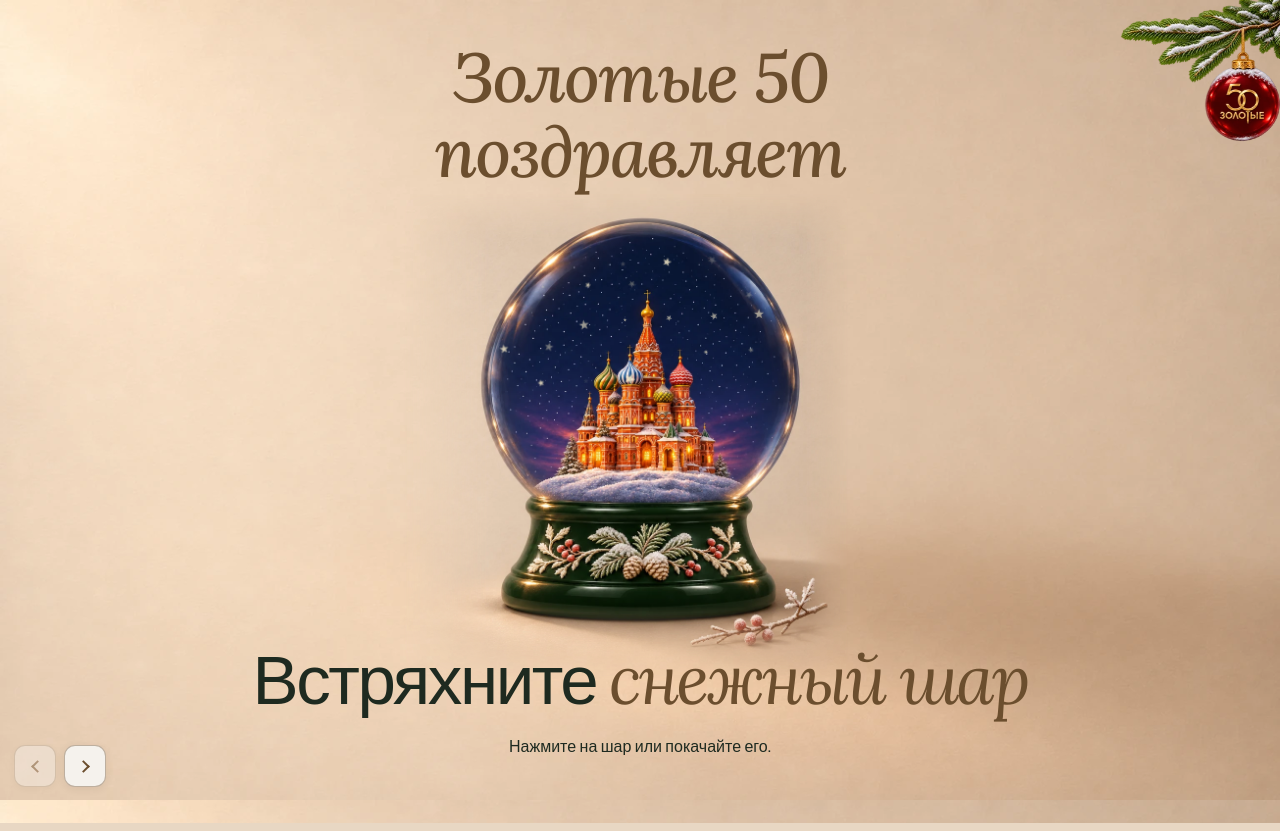
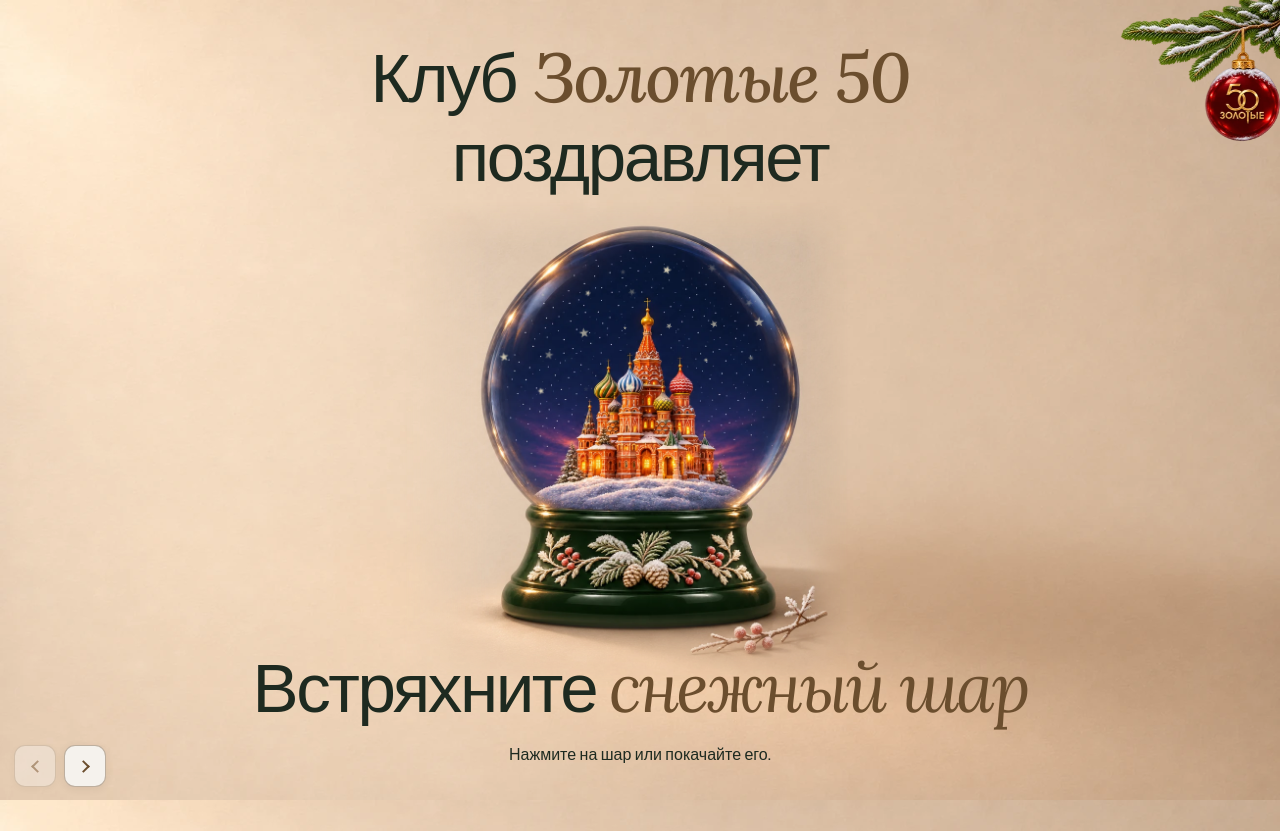
Before and after one commit to VadimSAS/mars-holiday-card, a plain HTML site: page assets/50-gold.html in a window 1280 px wide. Drawn offline with Linux system fonts and the light colour scheme; files whose address does not match are found by name.

Commit message:
Refine Golden 50 greeting and show club ornament on every screen

```diff
--- a/assets/50-gold.html
+++ b/assets/50-gold.html
@@ -295,7 +295,12 @@ body.postcard-finale{background:#F5F2ED}
 .products-stage .product-bauble,.products-stage .product-bauble:hover{background:transparent}
 
 .gold50-corner-ornament{position:fixed;display:block;z-index:3;top:max(4px,env(safe-area-inset-top));right:max(5px,env(safe-area-inset-right));width:clamp(72px,11vw,156px);height:auto;pointer-events:none;user-select:none}
-body.postcard-finale .gold50-corner-ornament{display:none}
+body.postcard-finale .gold50-corner-ornament{width:clamp(85px,10vw,148px)}
+.winter-cover .gold50-sender-plain{color:#1E2A20;font-family:"Century Gothic","AppleGothic","URW Gothic L",Arial,sans-serif;font-style:normal;font-weight:400;letter-spacing:-.035em}
+@media(max-width:600px){
+  .winter-cover .opening--center .gold50-sender{font-size:clamp(24px,8vw,34px)}
+  body.postcard-finale .gold50-corner-ornament{width:clamp(52px,15vw,75px)}
+}
 @media(max-width:600px){.gold50-corner-ornament{width:clamp(46px,15vw,72px)}}
 @media print{.gold50-corner-ornament{display:none}}
 
@@ -788,8 +793,14 @@ function cathedralGlobe(reveal) {
 
 function welcome() {
   const opening = element('div','','opening opening--center');
-  const sender = element('p','Золотые 50','eyebrow');
-  sender.append(element('br'),'поздравляет');
+  const sender = element('p','','eyebrow gold50-sender');
+  sender.append(
+    element('span','Клуб','gold50-sender-plain'),
+    ' ',
+    element('span','Золотые 50'),
+    element('br'),
+    element('span','поздравляет','gold50-sender-plain')
+  );
   const copy = element('div','','opening-copy');
   const title = element('h2','Встряхните ');
   title.append(element('em','снежный шар'));
@@ -1114,7 +1125,6 @@ function render() {
   }
   get('story-prev').disabled=step===0;
   get('story-next').disabled=step===steps.length-1;
-  document.querySelector('.gold50-corner-ornament').hidden=step===steps.length-1;
   get('back').hidden = step===0;
   get('progress').textContent = 'Глава '+(step+1)+' из '+steps.length;
   const title = scene.querySelector('h2');
```
